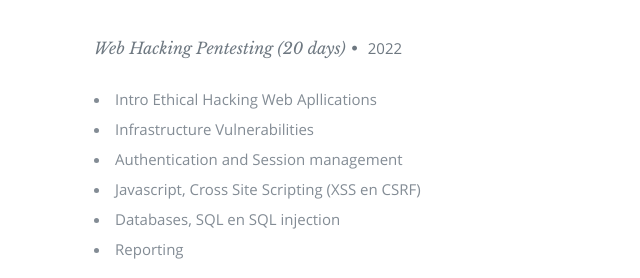
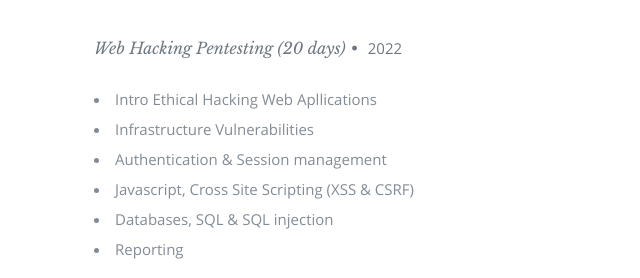
Before and after one commit to floohp/azure-resume, a plain HTML site: page frontend/index.html in a window 1280 px wide. Shown: the part 2262-2540 px from the top of the page, 311-951 px from the left. Drawn offline with nearby package versions, Linux system fonts and the light colour scheme; no server answers.

Commit message:
Changed some words in the experience section

```diff
--- a/frontend/index.html
+++ b/frontend/index.html
@@ -242,11 +242,11 @@
 
                   <li>Infrastructure Vulnerabilities</li>
 
-                  <li>Authentication and Session management</li>
+                  <li>Authentication & Session management</li>
 
-                  <li>Javascript, Cross Site Scripting (XSS en CSRF)</li>
+                  <li>Javascript, Cross Site Scripting (XSS & CSRF)</li>
 
-                  <li>Databases, SQL en SQL injection</li>
+                  <li>Databases, SQL & SQL injection</li>
 
                   <li>Reporting</li>
                   </p>
```
Also changed, not shown: 2 other files.
